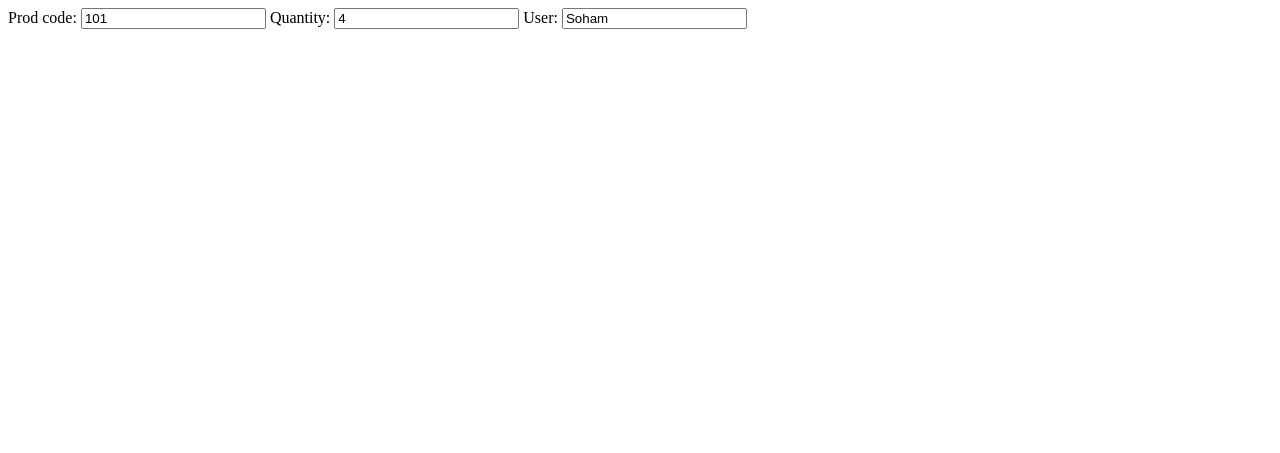
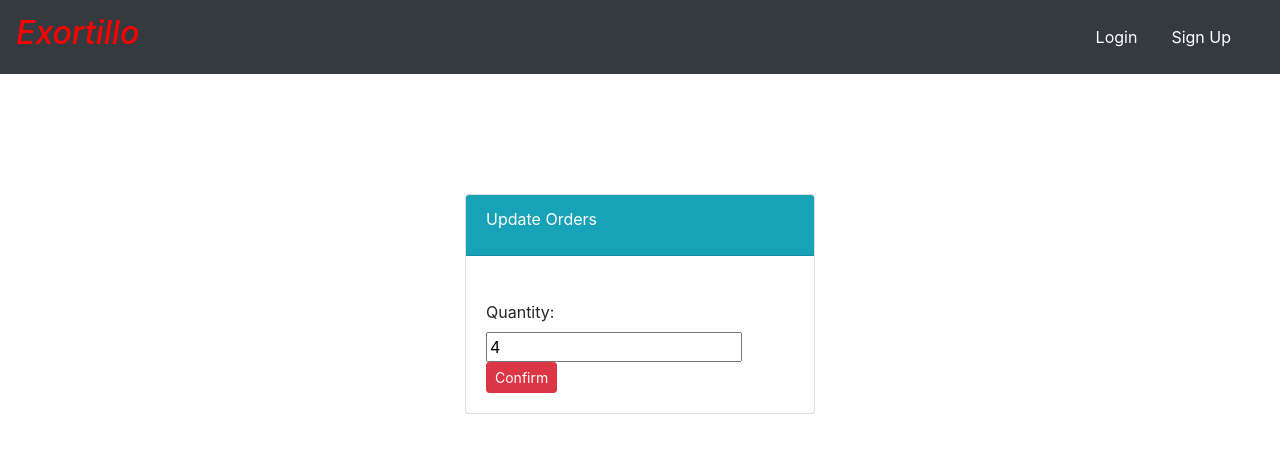
Before and after one commit to vedang6725/DJANGO_VEDANG, a Django app: page /users/upd_orders/4/4/ in a window 1280 px wide. Shown: the top 453 px of the page. Run offline with Django 4.2, Linux system fonts and the light colour scheme; data comes from the database, SQL or seed files in the repository; both versions use the stored data as it was after the commit.

Commit message:
commit:83

```diff
--- a/mysite/users/forms.py
+++ b/mysite/users/forms.py
@@ -16,4 +16,4 @@ class CusOrdersUpd(forms.ModelForm):
 
     class Meta:
         model = CusOrders
-        fields = ['order_id', 'prod_code', 'quantity', 'user']
+        fields = ['quantity']
--- a/mysite/users/templates/users/orders_upd.html
+++ b/mysite/users/templates/users/orders_upd.html
@@ -1 +1,36 @@
-{{ form }}
+{% extends 'food/base.html' %}
+
+{% block body %}
+
+<br><br><br>
+
+<div class="container">
+    <div class="row">
+         <div class="col-md-4 offset-md-4">
+            <div class="card">
+                <div class="card-header text-white bg-info">
+                    <div class="card-title">
+                        Update Orders
+                    </div>
+                </div>
+                <div class="card-body">
+                    <form method="POST">
+                        {% csrf_token %}
+
+                       <br><label>Quantity: </label><br>
+                       {{ form.quantity }}
+
+
+                        <button class="btn btn-danger btn-sm" type="submit">Confirm</button>
+                    </form>
+                </div>
+            </div>
+        </div>
+    </div>
+</div>
+
+
+
+
+
+{% endblock %}
```
Also changed, not shown: mysite/db.sqlite3.
